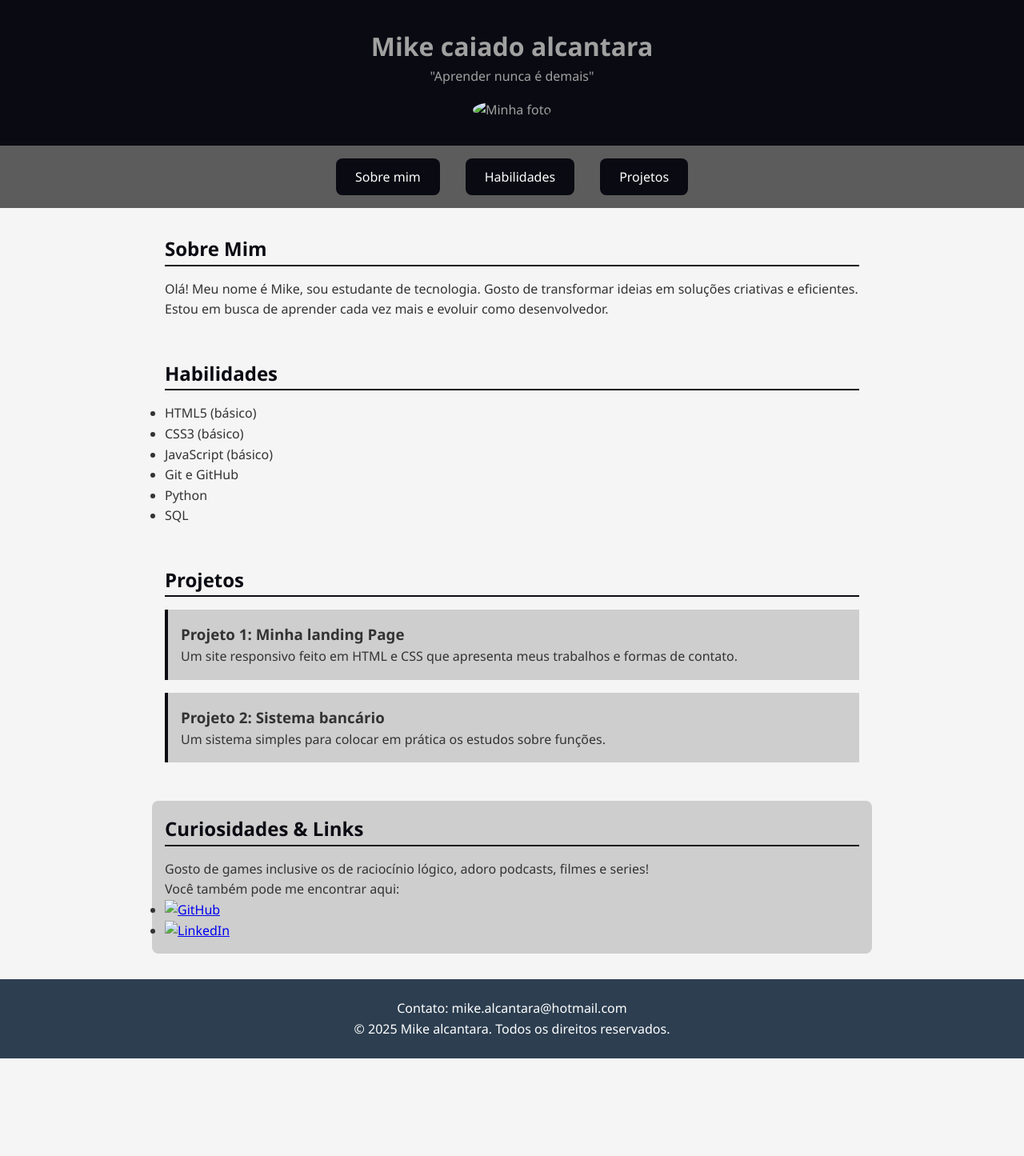
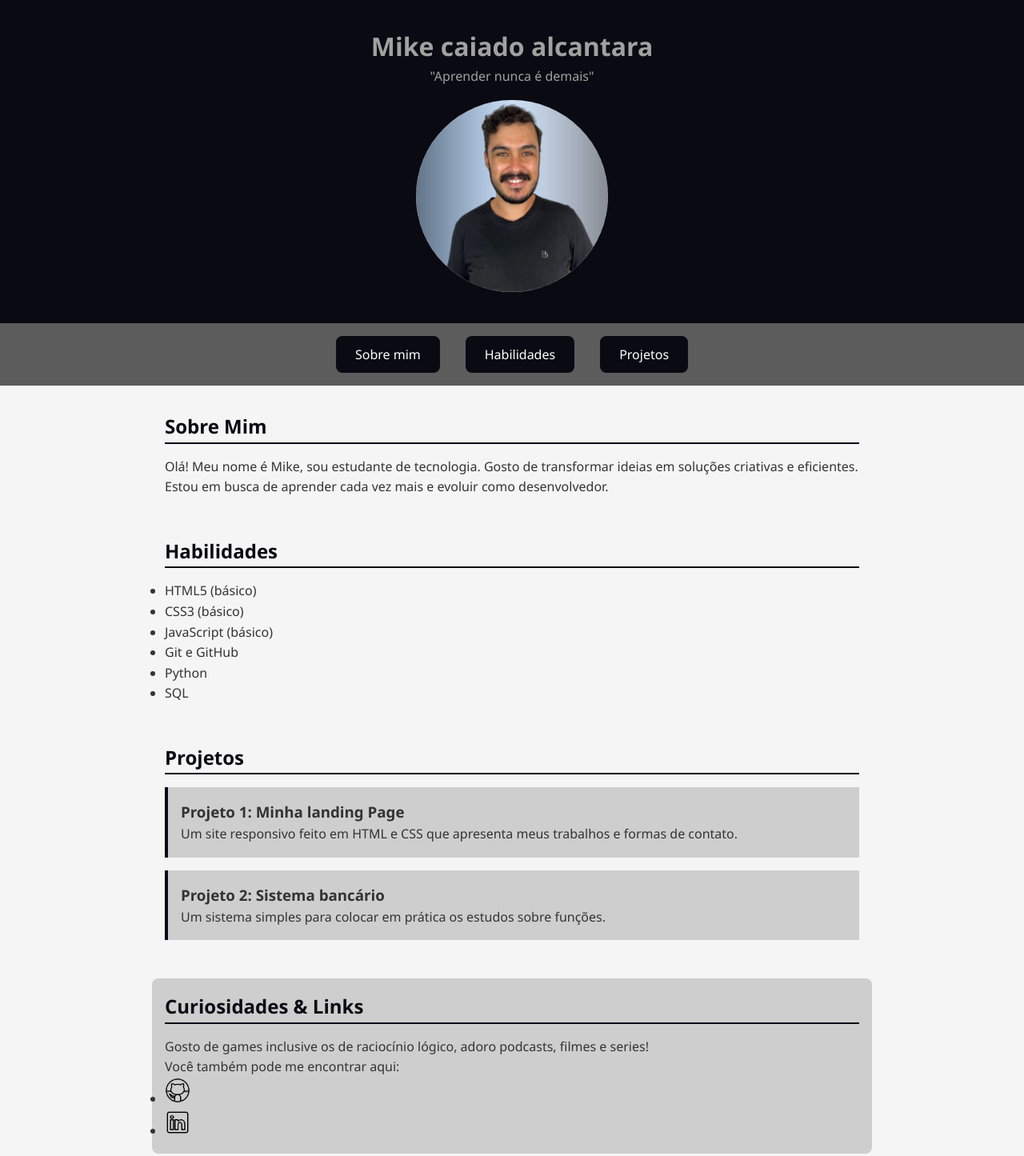
Before and after one commit to MikeCaiadoAlcantara/Minha_landing_page, a plain HTML site: page index.html in a window 1280 px wide. Shown: the top 1445 px of the page at 80% size. Before the commit the page ends 1323 px from the top, so only its background shows below. Drawn offline with Linux system fonts and the light colour scheme.

Commit message:
Update index.html

```diff
--- a/index.html
+++ b/index.html
@@ -11,7 +11,7 @@
   <header>
     <h1>Mike caiado alcantara</h1>
     <p>"Aprender nunca é demais"</p>
-    <img src="img/profile-pic.jpg" alt="Minha foto">
+    <img src="profile-pic.jpg" alt="Minha foto">
     <pre id="typewriter"></pre>
   </header>
 
@@ -61,8 +61,8 @@
     <p>Você também pode me encontrar aqui:</p>
     <ul>
       <li><a href="https://github.com/MikeCaiadoAlcantara" target="_blank">
-        <img src="img/git.png" alt="GitHub" width="32" height="32"></a></li>
-      <li><a href="https://www.linkedin.com/in/mike-alcantara/" target="_blank">  <img src="img/link.png" alt="LinkedIn" width="32" height="32"></a></li>
+        <img src="git.png" alt="GitHub" width="32" height="32"></a></li>
+      <li><a href="https://www.linkedin.com/in/mike-alcantara/" target="_blank">  <img src="link.png" alt="LinkedIn" width="32" height="32"></a></li>
     </ul>
   </aside>
 
```
